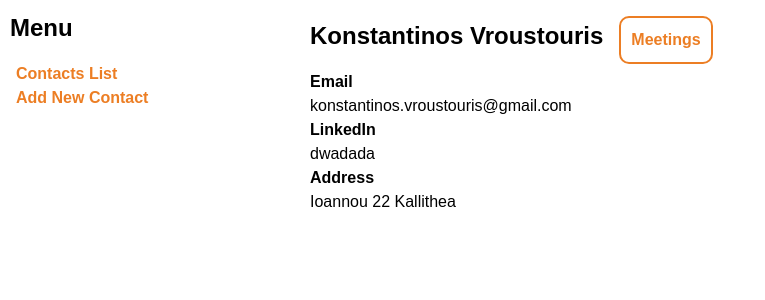
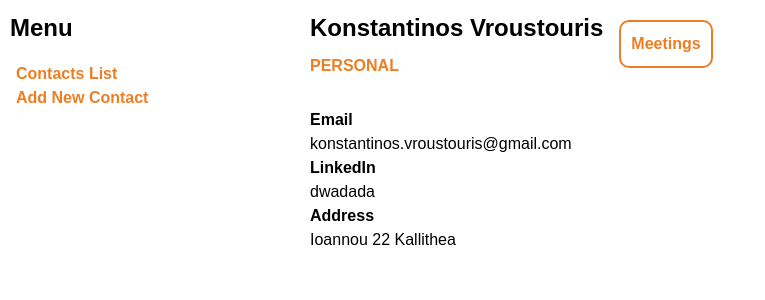
Before and after one commit to boolean-uk/react-address-book, a React (Create React App) app: page /contacts/1 in a window 1280 px wide. Shown: the top 300 px of the page, without its empty margins (0-765 px from the left). Built offline with nearby package versions, Linux system fonts and the light colour scheme; data requests are answered from the project's data file.

Commit message:
completed all extensions

```diff
--- a/db/db.json
+++ b/db/db.json
@@ -21,7 +21,26 @@
       "linkedin": "kyrkyr",
       "twitter": "@kyrkyr",
       "id": 2
+    },
+    {
+      "contactType": "personal",
+      "firstName": "Teve",
+      "lastName": "Cinque",
+      "street": "32 Debug",
+      "city": "Laurent",
+      "email": "tv@mail.com",
+      "linkedin": "tv_qq",
+      "twitter": "@tv555",
+      "id": 3
     }
   ],
-  "meetings": []
+  "meetings": [
+    {
+      "date": "2023-04-05",
+      "time": "10:36",
+      "location": "Holargos",
+      "contactId": "1",
+      "id": 1
+    }
+  ]
 }
--- a/src/components/ContactsList.js
+++ b/src/components/ContactsList.js
@@ -68,12 +68,17 @@ function ContactsList(props) {
       </section>
       <ul className="contacts-list">
         {contacts.filter(contact => searchParams.getAll('type').includes(contact.contactType)).map((contact, index) => {
-          const { firstName, lastName } = contact
+          const { firstName, lastName, contactType } = contact
           return (
             <li className="contact" key={index}>
-              <p>
-                {firstName} {lastName}
-              </p>
+              <div style={{ display: 'flex', flexDirection: 'column' }}>
+                <p>
+                  {firstName} {lastName}
+                </p>
+                <p style={{ color: '#ec7e24', fontWeight: 'bold', fontSize: '15px' }}>{contactType.toUpperCase()}</p>
+              </div>
+
+
               <span className="contact-actions">
 
                 <Link style={{ display: 'flex', padding: '6px', backgroundColor: '#ec7e24', alignItems: 'center', borderRadius: '10px' }} to={`/contacts/${contact.id}`}>
--- a/src/components/ContactsView.js
+++ b/src/components/ContactsView.js
@@ -21,7 +21,11 @@ function ContactsView() {
   return (
     <div>
       <span className="contact-actions">
-        <h2>{contact.firstName} {contact.lastName}</h2>
+        <div style={{ display: 'flex', flexDirection: 'column' }}>
+          <h2>{contact.firstName} {contact.lastName}</h2>
+          <h4 style={{ color: '#ec7e24', fontWeight: 'bold' }}>{contact.contactType.toUpperCase()}</h4>
+        </div>
+
         <Link className="nav-element" to={`/contact/${contact.id}/meetings`}>
           <div className="meet-link">
             <h4>Meetings</h4>
--- a/src/styles/styles.css
+++ b/src/styles/styles.css
@@ -156,6 +156,7 @@ h2 {
   display: flex;
   gap: 10px;
   align-items: center;
+  margin-bottom: 30px;
 }
 
 .icon {
```
